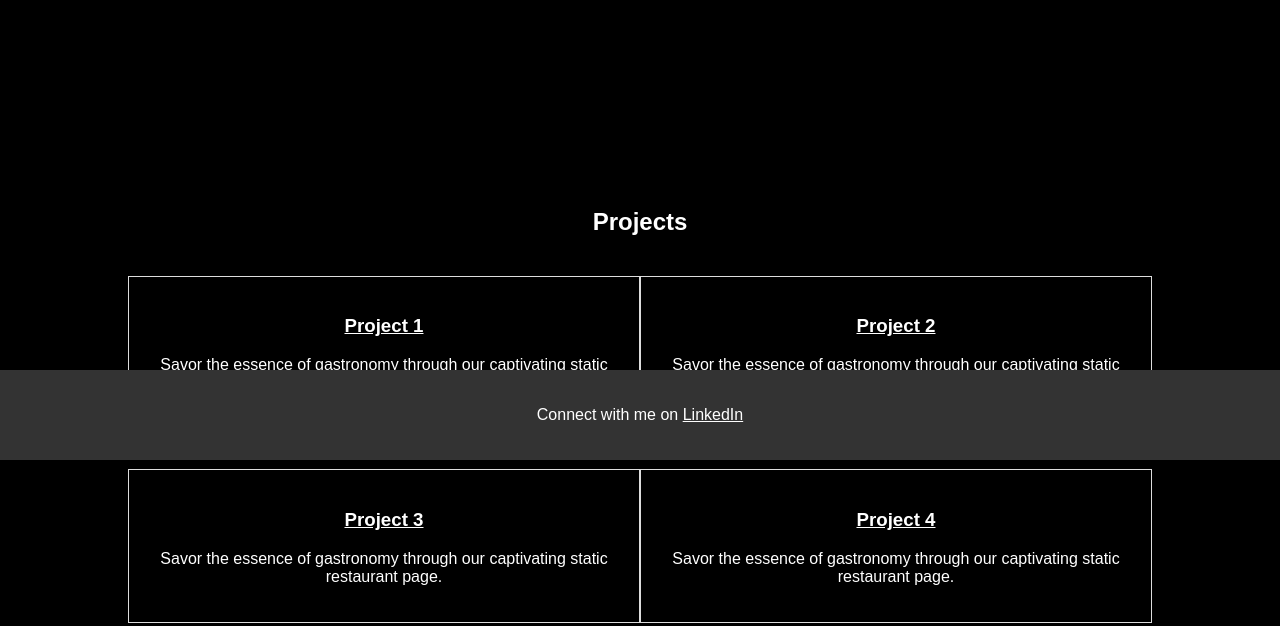
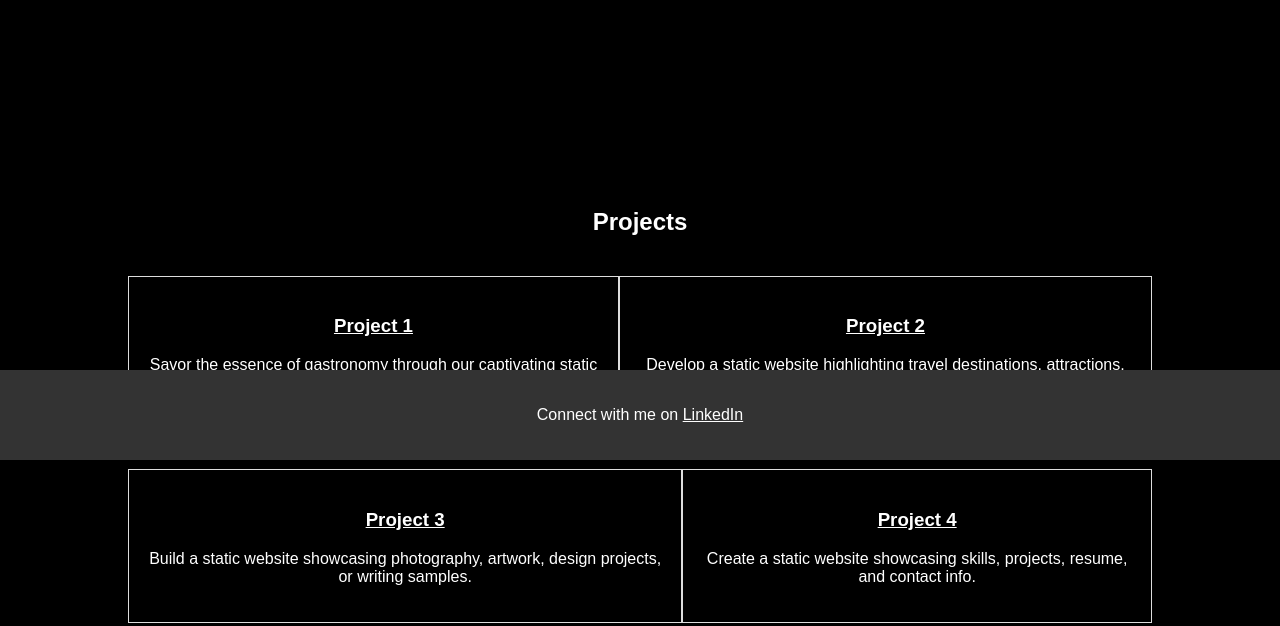
Before and after one commit to karthik-kovuri/karthik-kovuri.github.io, a plain HTML site: page index.html in a window 1280 px wide. Shown: the part 340-966 px from the top of the page. Drawn offline with Linux system fonts and the light colour scheme.

Commit message:
Update index.html

```diff
--- a/index.html
+++ b/index.html
@@ -29,7 +29,7 @@
         <div class="container">
             <h2>About Me</h2>
             <div class="about-me">
-                       <img src="https://i.ibb.co/tcgD8mC/trim.jpg" alt="Profile Picture" class="profile-pic">
+            <img src="https://i.ibb.co/tcgD8mC/trim.jpg" alt="Profile Picture" class="profile-pic">
             <p>Passionate web developer dedicated to crafting immersive and interactive online experiences. Proficient in modern web technologies, with a keen eye for design and usability. Committed to staying updated with the latest trends and techniques to deliver cutting-edge solutions. Enthusiastic about leveraging creativity and technical skills to captivate and delight users across various platforms.</p>
         </div>
         </div>
@@ -45,24 +45,25 @@
             </div>
             <div class="project">
                 <h3><a href="file:///C:/Users/HP/OneDrive/Documents/100days%20coding%20challenge/100daysofcodingchallenge_Karthik/Week2/Day9/index.html" class="anc-item">Project 2</a></h3>
-                <p>Savor the essence of gastronomy through our captivating static restaurant page.</p>
+                <p> Develop a static website highlighting travel destinations, attractions, tips, and itineraries.</p>
             </div>
             </div>
             <div class="project-items">
             <div class="project">
                 <h3><a href="file:///C:/Users/HP/OneDrive/Documents/100days%20coding%20challenge/100daysofcodingchallenge_Karthik/Week2/Day9/index.html" class="anc-item">Project 3</a></h3>
-                <p>Savor the essence of gastronomy through our captivating static restaurant page.</p>
+                <p>Build a static website showcasing photography, artwork, design projects, or writing samples.</p>
             </div>
             <div class="project">
                 <h3><a href="file:///C:/Users/HP/OneDrive/Documents/100days%20coding%20challenge/100daysofcodingchallenge_Karthik/Week2/Day9/index.html" class="anc-item">Project 4</a></h3>
-                <p>Savor the essence of gastronomy through our captivating static restaurant page.</p>
+                <p>Create a static website showcasing skills, projects, resume, and contact info.</p>
             </div>
             </div>
         </div>
     </section>
     <section id="skills">
-        <div class="container">
-            <h2>Skills</h2>
+        <h2>Skills</h2>
+        <div class="skill-sec">
+
            <div class="skills-container">
             <img src="https://encrypted-tbn0.gstatic.com/images?q=tbn:ANd9GcQc61Hs8qcthCfBHmApm3yjbKl03hlka9rEW7pjnoaqzl_Zzp7UMOsuHyE&usqp=CAU" class="img-logo"/>
             <p class="skill-para">HTML</p>
```
